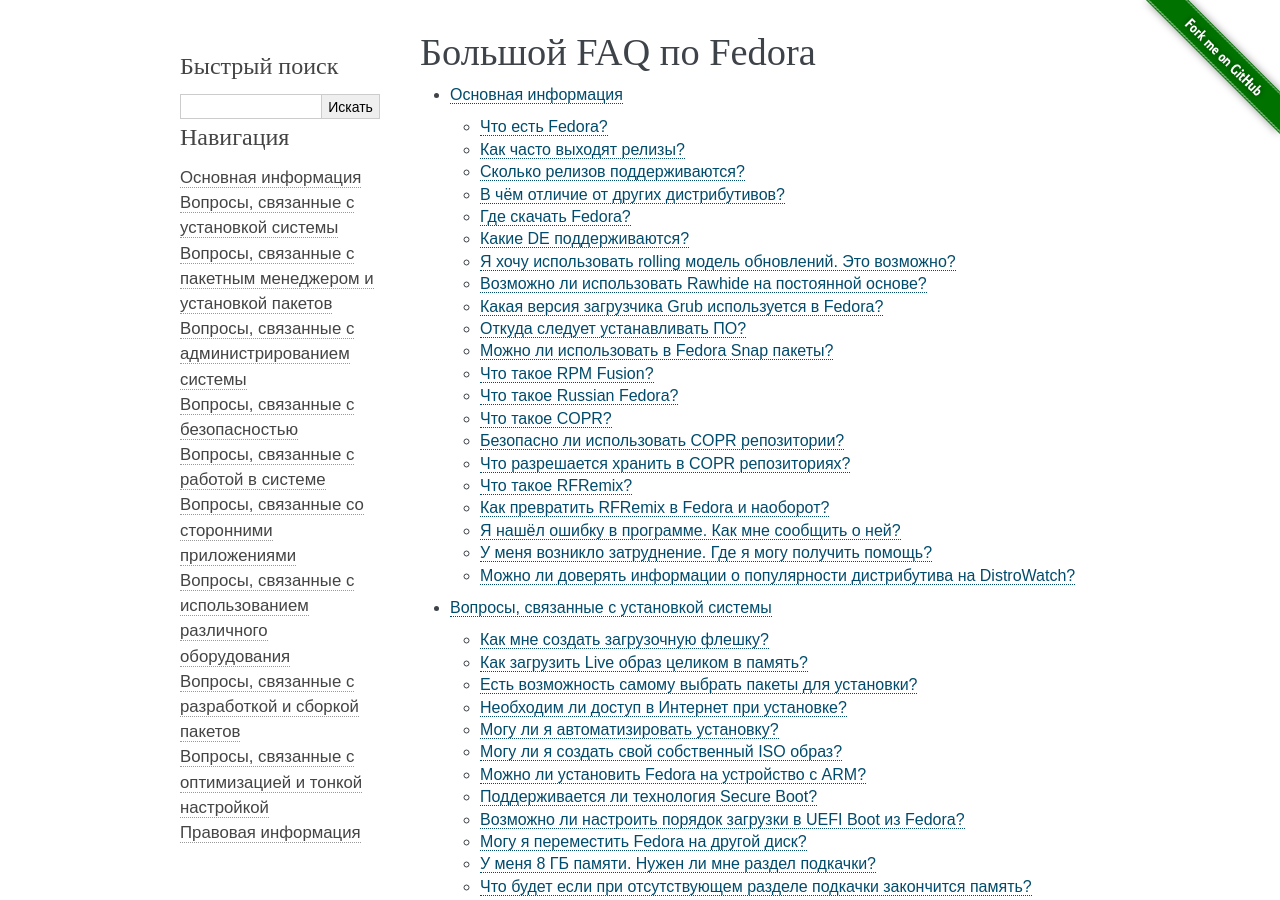
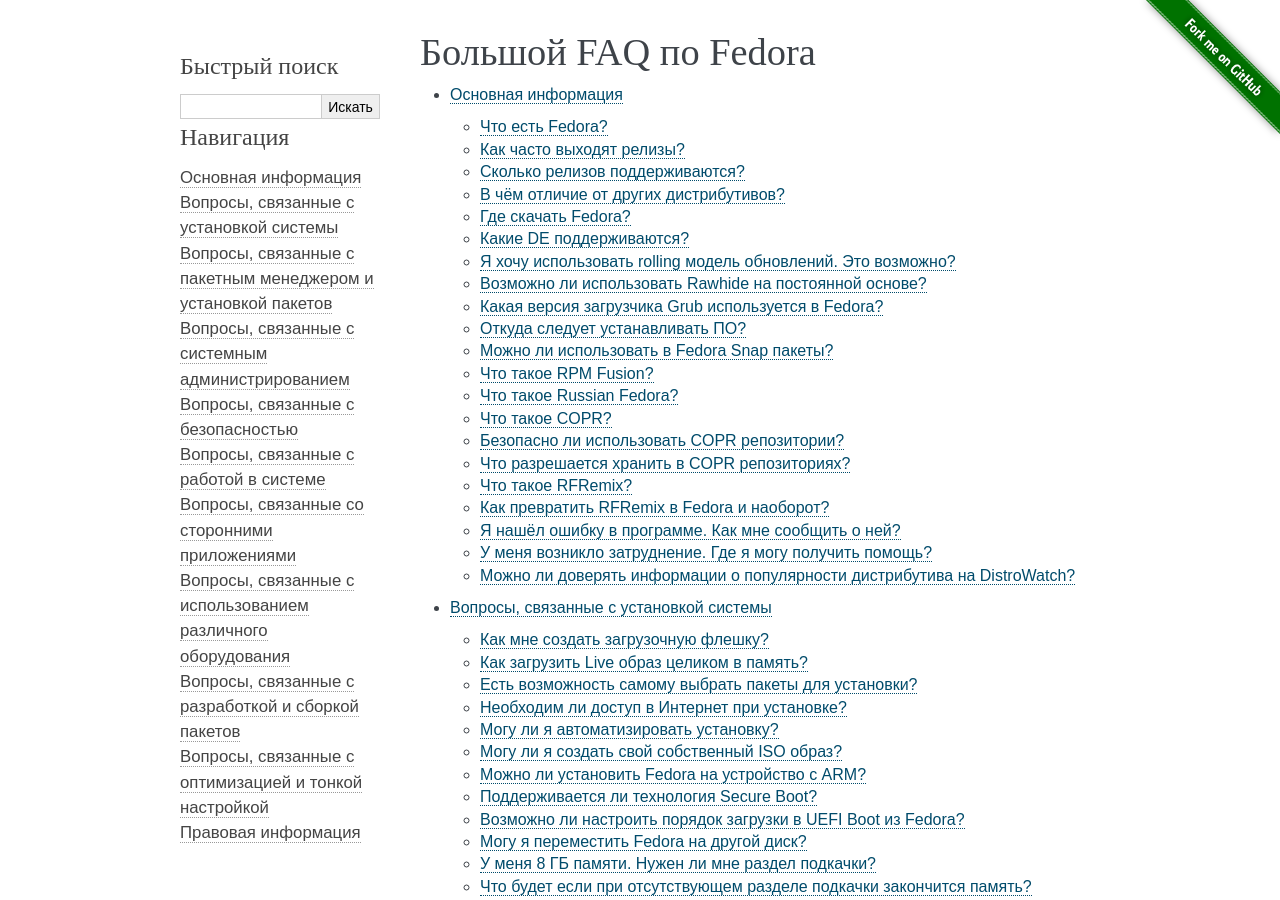
Before and after one commit to RussianFedora/FAQ, a Sphinx documentation site: the page built from source/index.rst, in a window 1280 px wide and 900 px high. Built offline with Sphinx 7.4.7, drawn with Linux system fonts in a browser that asks for light colours; some of the changed text lies outside the part shown.

Commit message:
Renamed adminstration to administration-system.

```diff
--- a/source/administration.rst
+++ b/source/administration-system.rst
@@ -7,9 +7,9 @@
 .. work. If not, see <https://creativecommons.org/licenses/by-sa/4.0/>.
 .. _administration:
 
-***************************************************
-Вопросы, связанные с администрированием системы
-***************************************************
+****************************************************
+Вопросы, связанные с системным администрированием
+****************************************************
 
 .. index:: kernel, boot, kernel options
 .. _kernelpm-once:
--- a/source/index.rst
+++ b/source/index.rst
@@ -16,7 +16,7 @@
    generic-info.rst
    installation.rst
    package-manager.rst
-   administration.rst
+   administration-system.rst
    security.rst
    using-system.rst
    using-applications.rst
```
